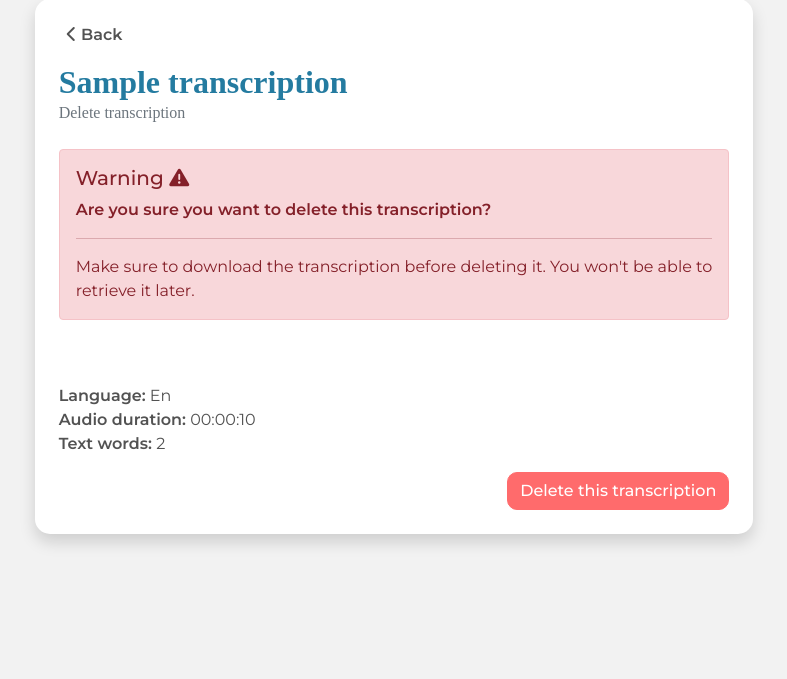
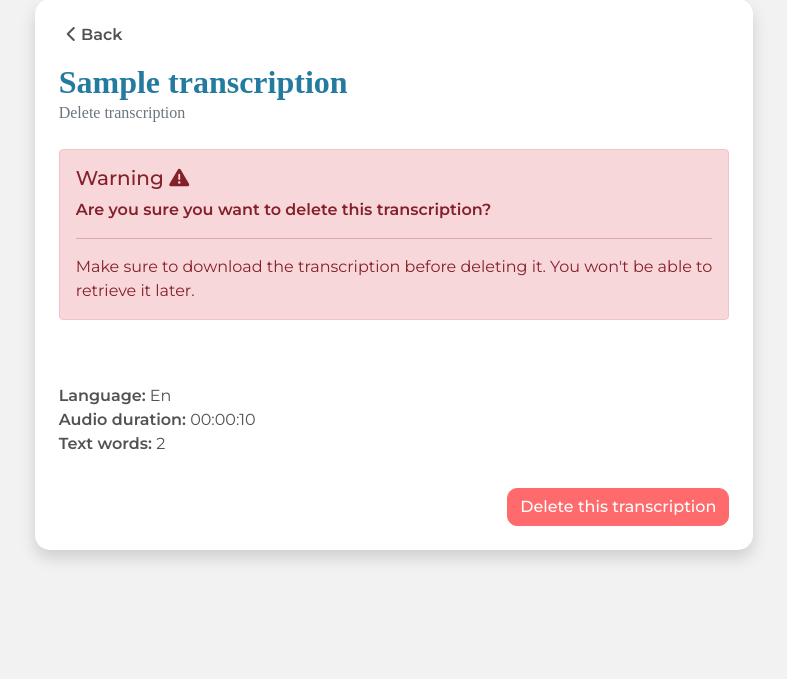
Before and after one commit to mattiolato98/ghost, a Django app: page /transcribe/delete/1 in a window 1280 px wide. Shown: the part 137-816 px from the top of the page, without its empty margins (246-1033 px from the left). Run offline with Django 4.2, Linux system fonts and the light colour scheme; a user stored in the database is signed in; tables that the repository leaves empty hold one stand-in row (values such as "Sample post"); parts of the project's set-up code (start-up, migrations or seed data) failed here and were passed over; some libraries are stand-ins or nearby versions; some web fonts are replaced.

Commit message:
transcribe, templates, transcription_delete.html: added margin

```diff
--- a/django-app/transcribe/templates/transcribe/transcription_delete.html
+++ b/django-app/transcribe/templates/transcribe/transcription_delete.html
@@ -56,7 +56,7 @@
                     </p>
                 </div>
             </div>
-            <div class="row">
+            <div class="row mt-3">
                 <div class="col d-flex justify-content-end mobile-center">
                     <form method="POST"> {% csrf_token %}
                         <input id="delete-transcription-submit"
```
